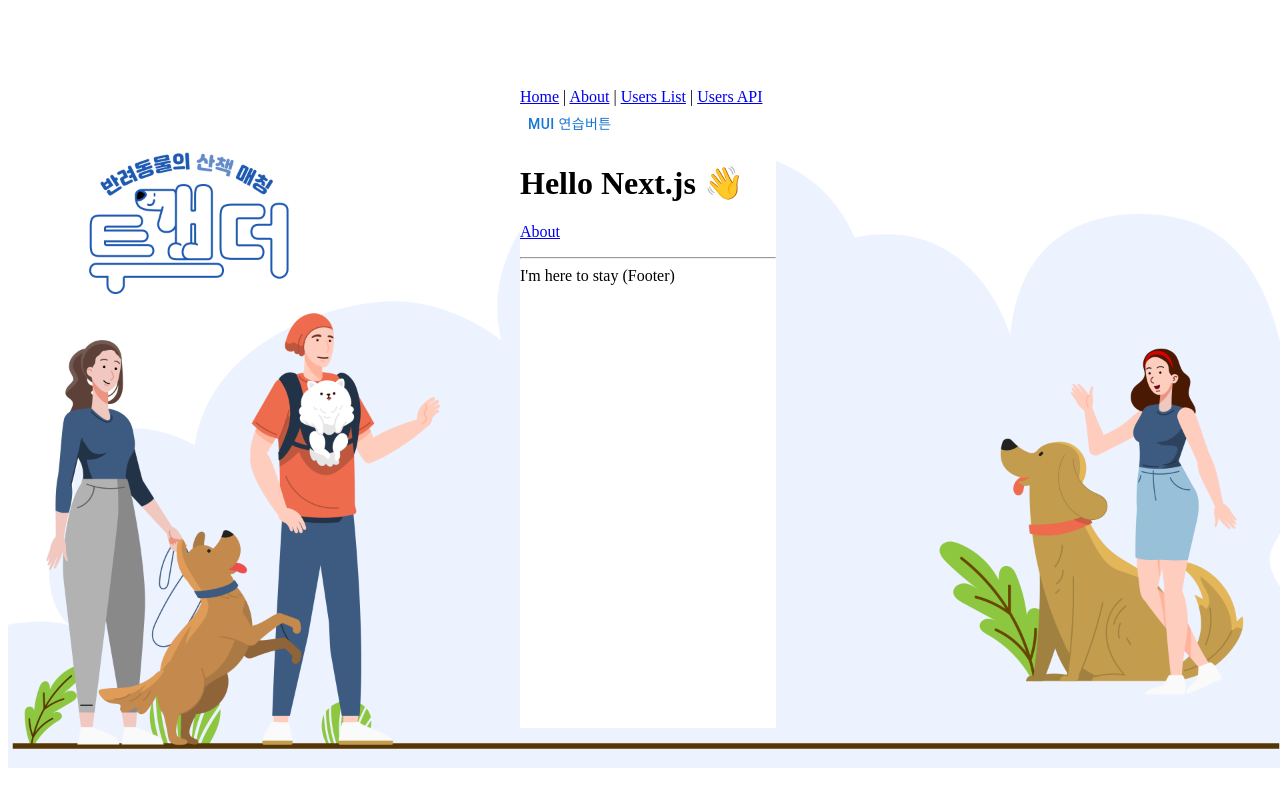
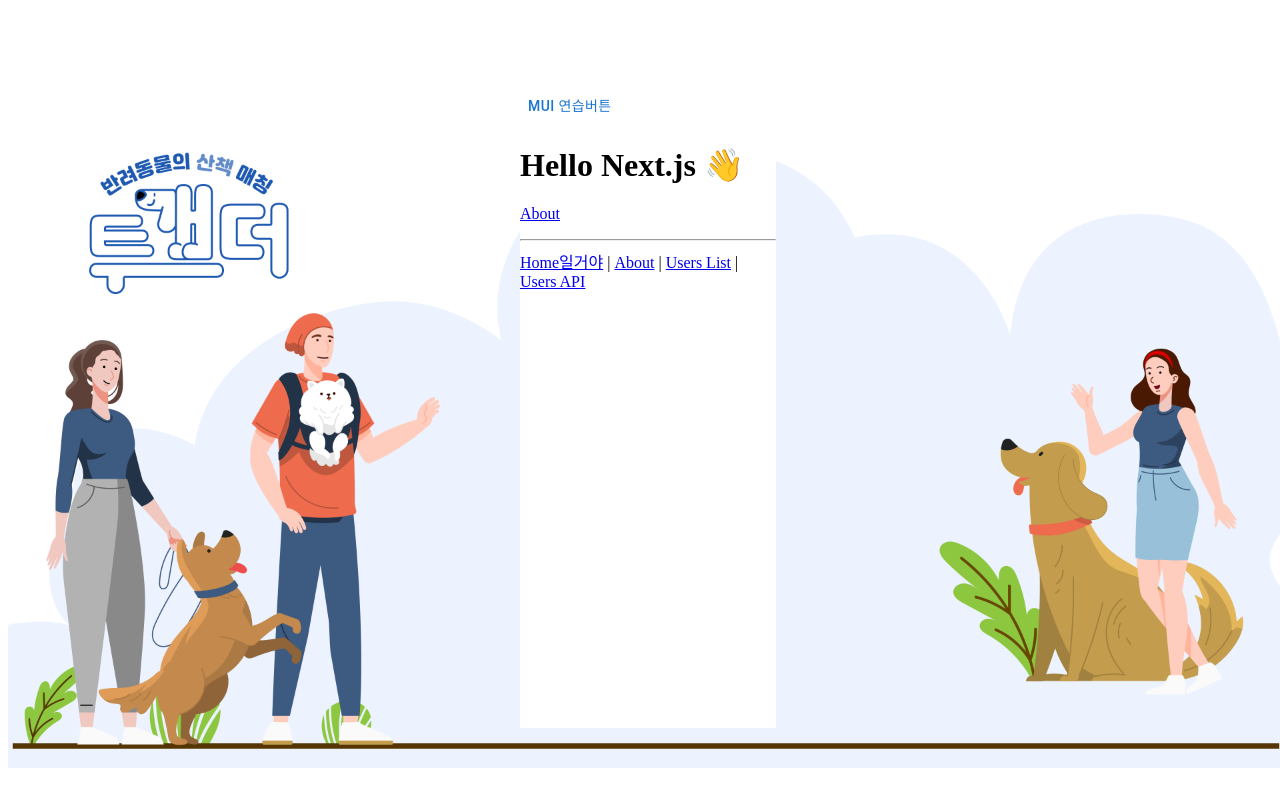
Before and after one commit to Jungki96/Re-Twogather, a Next.js app: page / in a window 1280 px wide. Shown: the top 806 px of the page. Built offline with nearby package versions, Linux system fonts and the light colour scheme.

Commit message:
one commit

```diff
--- a/components/common/Layout.tsx
+++ b/components/common/Layout.tsx
@@ -9,7 +9,7 @@ type Props = {
   title?: string;
 };
 
-const Layout = ({ children, title = "이야~" }: Props) => (
+const Layout = ({ children, title = "Twogather" }: Props) => (
   <StyledDiv>
     <StFrame>
       <Head>
@@ -17,16 +17,14 @@ const Layout = ({ children, title = "이야~" }: Props) => (
         <meta charSet="utf-8" />
         <meta name="viewport" content="initial-scale=1.0, width=device-width" />
       </Head>
-      <header>
-        <nav>
-          <Link href="/">Home</Link> | <Link href="/about">About</Link> |{" "}
-          <Link href="/users">Users List</Link> | <a href="/api/users">Users API</a>
-        </nav>
-      </header>
+      <header></header>
       {children}
       <footer>
         <hr />
-        <span>I'm here to stay (Footer)</span>
+        <nav>
+          <Link href="/">Home일거야</Link> | <Link href="/about">About</Link> |{" "}
+          <Link href="/users">Users List</Link> | <a href="/api/users">Users API</a>
+        </nav>
       </footer>
     </StFrame>
   </StyledDiv>
```
